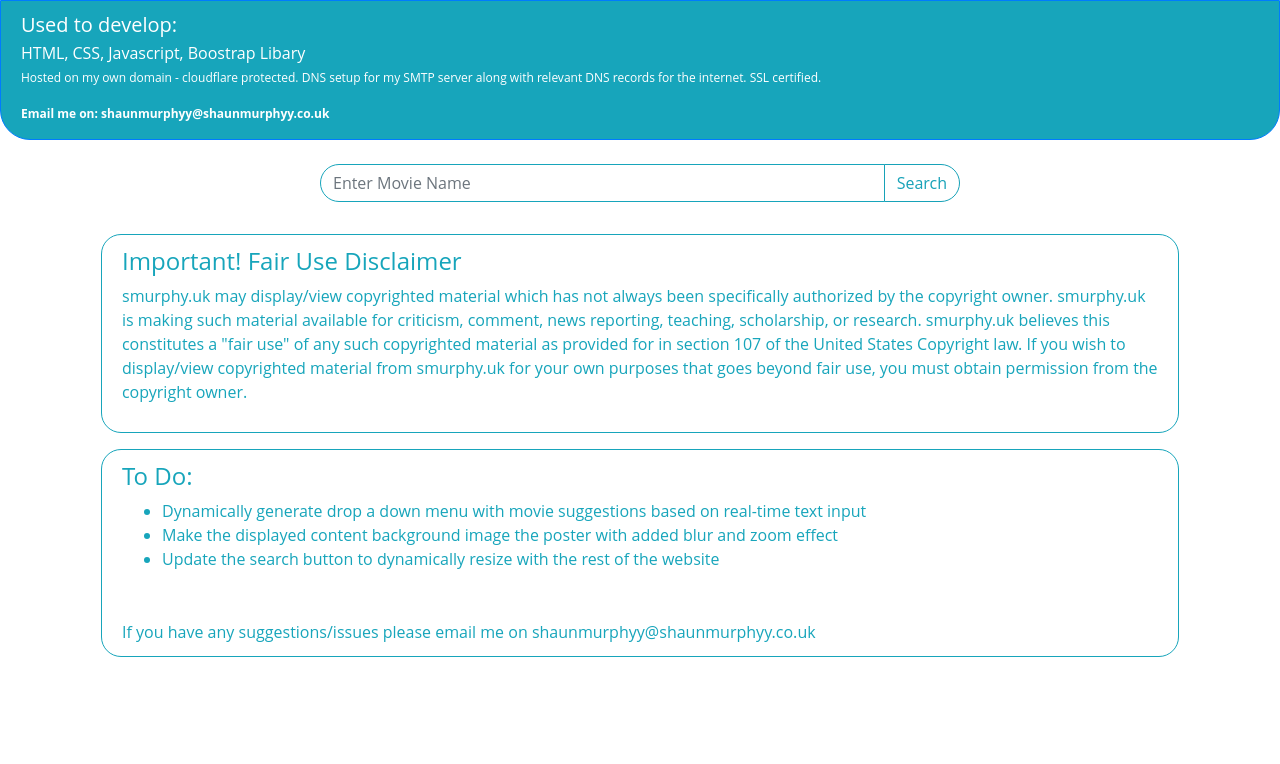
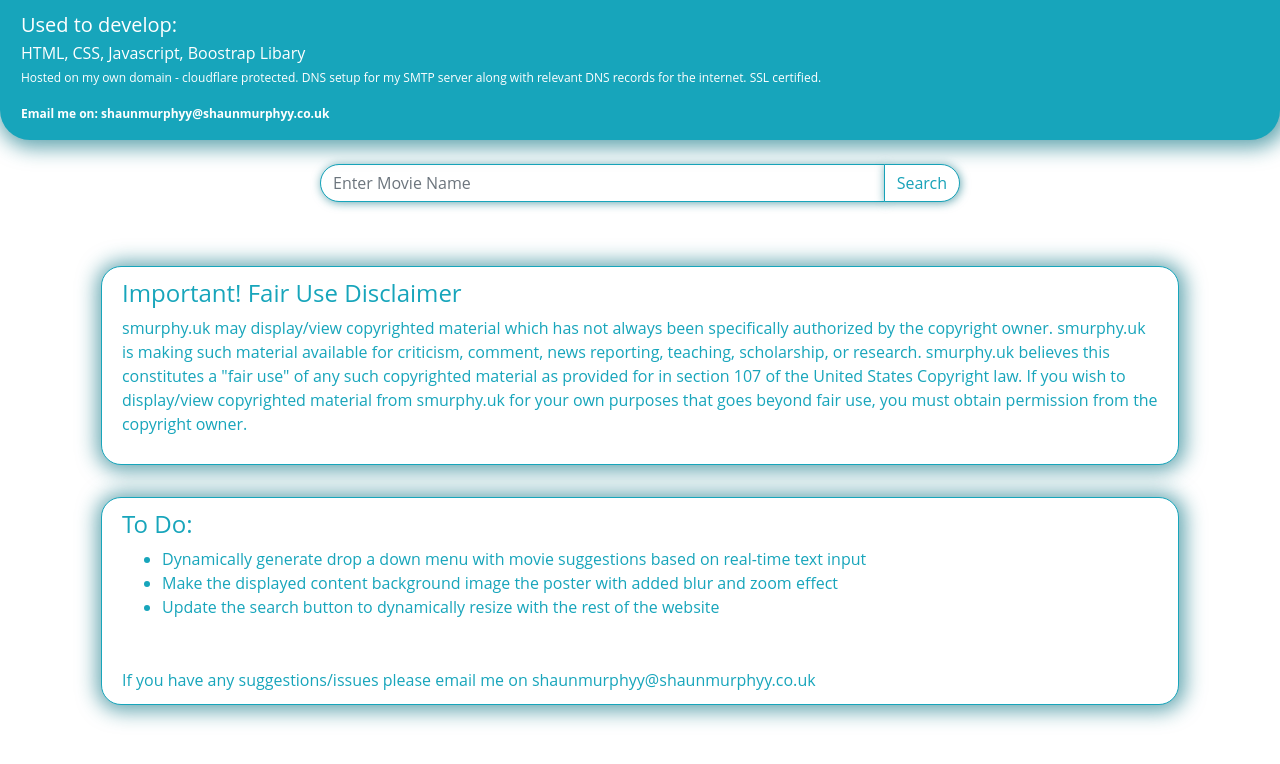
Before and after one commit to ShaunMurphy21/website, a plain HTML site: page public/getmovies.html in a window 1280 px wide. Drawn offline with nearby package versions, Linux system fonts and the light colour scheme.

Commit message:
adding shadows to more elements

```diff
--- a/public/getmovies.html
+++ b/public/getmovies.html
@@ -45,6 +45,8 @@
 
     background-color: #17a5bb;
     border-radius: 0px 0px 30px 30px;
+    box-shadow: 3px 3px 20px 5px #107786a6;
+    border-color: transparent;
 
 
   }
@@ -54,12 +56,14 @@
     border-color: #17a5bb;
     color: #17a5bb;
     border-radius: 20px 0px 0px 20px;
+    box-shadow: 1px 1px 10px 0px #107786a6;
 
   }
 
   #disclaimer {
 
     border-radius: 20px;
+    box-shadow: 1px 1px 20px 5px #107786a6;
 
 
   }
@@ -68,6 +72,7 @@
 
 
     border-radius: 20px;
+    box-shadow: 1px 1px 20px 5px #107786a6;
 
 
   }
@@ -75,6 +80,7 @@
   #movieSearch {
 
       border-radius: 0px 20px 20px 0px;
+      box-shadow: 1px 1px 10px 0px #107786a6;
 
 
   }
@@ -117,7 +123,7 @@
 
     <div id="info"class="container">
 
-      <div class="row justify-content-center mx-auto">
+      <div class="row justify-content-center mx-auto mt-5">
         <div id="disclaimer" class="col alert alert-primary mb-3 mx-3 d-flex flex-column" role="alert" style="background-color: #fff; color: #17a5bb; border-color: #17a5bb; overflow-wrap: break-word; word-wrap: break-word; flex-shrink: 1;">
           <h4 class="alert-heading">Important! Fair Use Disclaimer</h4>
           <p>smurphy.uk may display/view copyrighted material which has not always been specifically authorized by the copyright owner. smurphy.uk is making such material available for criticism, comment, news reporting, teaching, scholarship, or research.
@@ -128,7 +134,7 @@
         </div>
       </div>
 
-    <div class="row justify-content-center mx-auto">
+    <div class="row justify-content-center mx-auto mt-3">
       <div id="todo" class="col alert alert-primary mb-3 mx-3 d-flex flex-column" role="alert" style="background-color: #fff; color: #17a5bb; border-color: #17a5bb; word-wrap: break-word; flex-shrink: 1;">
         <h4 class="alert-heading">To Do:</h4>
         <ul>
```
Also changed, not shown: index.html (+4 -0 lines), dist/main.js.
